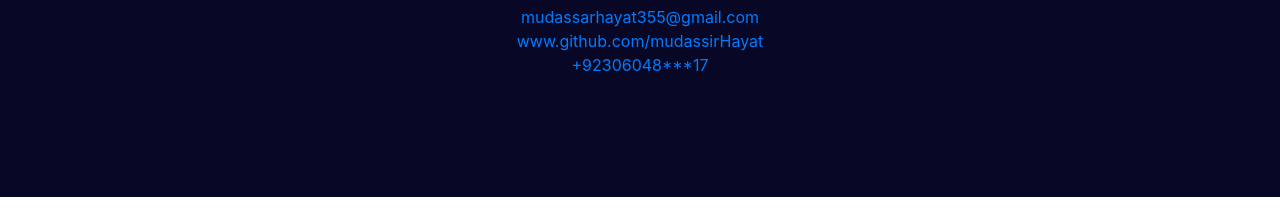
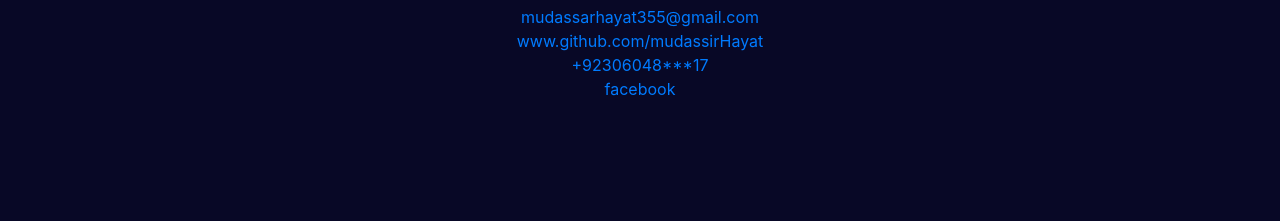
Before and after one commit to mudassarhayatai/final-project, a plain HTML site: page index.html in a window 1280 px wide. Shown: the part 2077-2298 px from the top of the page. Before the commit the page ends 2274 px from the top, so only its background shows below. Drawn offline with nearby package versions, Linux system fonts and the light colour scheme.

Commit message:
updated final-project.html

```diff
--- a/index.html
+++ b/index.html
@@ -182,7 +182,9 @@
         <h3 style="color: white;" >Hire me at</h3>
         <a href="">mudassarhayat355@gmail.com</a><br>
         <a href="">www.github.com/mudassirHayat</a><br>
-        <a href="">+92306048***17</a><br><br><br><br><br><br>
+        <a href="">+92306048***17</a><br>
+        <a href="">facebook</a>
+        <br><br><br><br><br><br>
       </div>
     </div>
   </footer>
```
